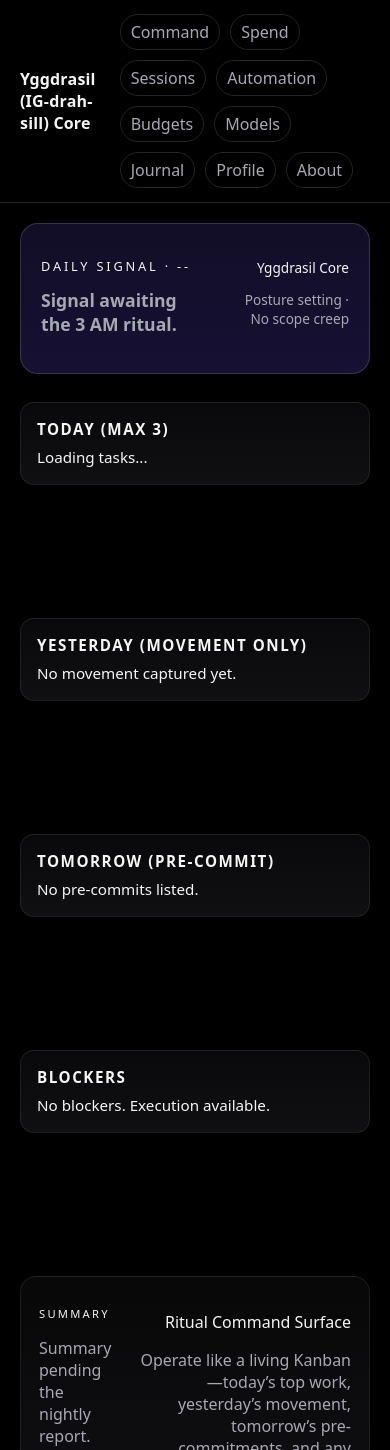
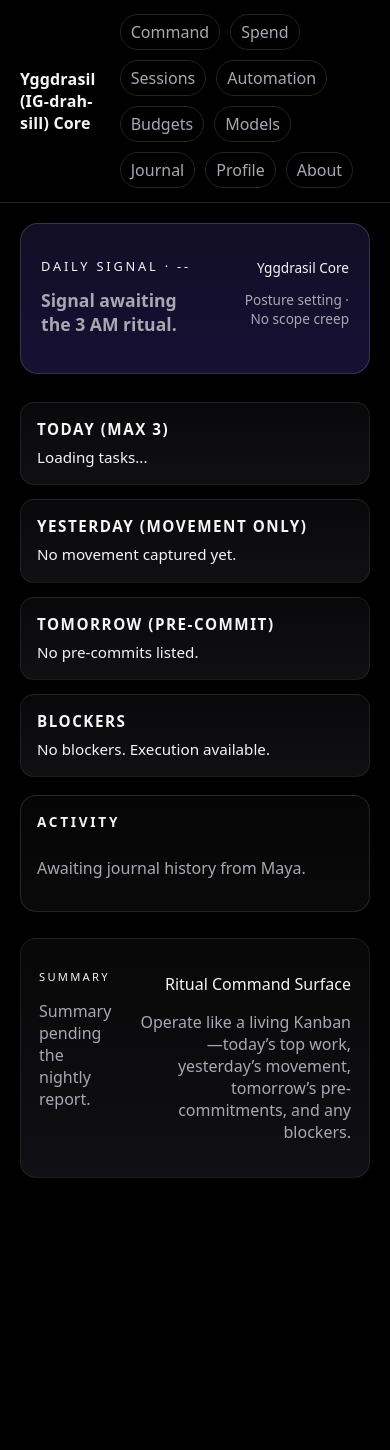
Before and after one commit to nslatter-vcode/OC_Recovery, a Next.js app in the folder dashboard/: page / in a window 390 px wide. Shown: the top 1450 px of the page. After the commit the page ends 1198 px from the top, so only its background shows below. Built offline with nearby package versions, Linux system fonts and the light colour scheme.

Commit message:
Polish command board layout

```diff
--- a/dashboard/src/app/globals.css
+++ b/dashboard/src/app/globals.css
@@ -119,6 +119,80 @@ code {
   padding-bottom: 10px;
 }
 
+.command-board {
+  margin-top: 28px;
+  display: grid;
+  grid-template-columns: repeat(auto-fit, minmax(220px, 1fr));
+  gap: 18px;
+  align-items: start;
+}
+
+.command-columns {
+  display: grid;
+  grid-template-columns: repeat(2, minmax(0, 1fr));
+  gap: 14px;
+}
+
+@media (max-width: 960px) {
+  .command-columns {
+    grid-template-columns: 1fr;
+  }
+}
+
+.activity-column {
+  border: 1px solid rgba(255, 255, 255, 0.12);
+  border-radius: 16px;
+  padding: 16px;
+  background: linear-gradient(180deg, rgba(255, 255, 255, 0.02), rgba(255, 255, 255, 0.04));
+}
+
+.activity-column h3 {
+  margin: 0 0 10px;
+  font-size: 0.85rem;
+  letter-spacing: 0.2em;
+  text-transform: uppercase;
+}
+
+.activity-feed {
+  display: flex;
+  flex-direction: column;
+  gap: 10px;
+}
+
+.activity-card {
+  border: 1px solid rgba(255, 255, 255, 0.05);
+  border-radius: 12px;
+  padding: 10px 12px;
+  background: rgba(255, 255, 255, 0.02);
+}
+
+.activity-date {
+  margin: 0 0 6px;
+  font-size: 0.8rem;
+  letter-spacing: 0.18em;
+  text-transform: uppercase;
+  color: var(--muted);
+}
+
+.activity-card ul {
+  list-style: none;
+  margin: 0;
+  padding: 0;
+  display: flex;
+  flex-direction: column;
+  gap: 4px;
+}
+
+.section-label {
+  text-transform: uppercase;
+  letter-spacing: 0.2em;
+  font-size: 0.7rem;
+}
+
+.plan-note {
+  text-align: right;
+}
+
 .signal-panel {
   border: 1px solid rgba(255, 255, 255, 0.15);
   border-radius: 18px;
--- a/dashboard/src/app/page.tsx
+++ b/dashboard/src/app/page.tsx
@@ -1,7 +1,5 @@
 import fs from "node:fs/promises";
 import path from "node:path";
-
-const HOME_JSON = "yggdrasil-home.json";
 
 type Signal = {
   generatedAt: string;
@@ -23,6 +21,15 @@ type HomePayload = {
   };
 };
 
+type JournalEntry = {
+  generatedAt: string;
+  logDate: string;
+  keyAccomplishments: string[];
+};
+
+const HOME_JSON = "yggdrasil-home.json";
+const JOURNAL_HISTORY = "coach-journal-history.jsonl";
+
 const SectionCard = ({ title, items }: { title: string; items: string[] }) => (
   <div className="directive-card">
     <h3>{title}</h3>
@@ -34,14 +41,32 @@ const SectionCard = ({ title, items }: { title: string; items: string[] }) => (
   </div>
 );
 
-export default async function HomePage() {
-  let data: HomePayload | null = null;
+async function readHomePayload(): Promise<HomePayload | null> {
   try {
     const raw = await fs.readFile(path.join(process.cwd(), "public", HOME_JSON), "utf-8");
-    data = JSON.parse(raw) as HomePayload;
+    return JSON.parse(raw) as HomePayload;
   } catch {
-    // fall through
+    return null;
   }
+}
+
+async function readJournalHistory(): Promise<JournalEntry[]> {
+  try {
+    const raw = await fs.readFile(path.join(process.cwd(), "public", JOURNAL_HISTORY), "utf-8");
+    return raw
+      .split("\n")
+      .filter(Boolean)
+      .map((line) => JSON.parse(line) as JournalEntry)
+      .slice(-6)
+      .reverse();
+  } catch {
+    return [];
+  }
+}
+
+export default async function HomePage() {
+  const data = await readHomePayload();
+  const history = await readJournalHistory();
 
   return (
     <main>
@@ -63,18 +88,32 @@ export default async function HomePage() {
         </div>
       </section>
 
-      <section className="directive-board">
-        <div className="directive-column">
+      <section className="command-board">
+        <div className="command-columns">
           <SectionCard title="TODAY (Max 3)" items={data?.today ?? ["Loading tasks..."]} />
+          <SectionCard
+            title="YESTERDAY (Movement Only)"
+            items={data?.yesterday.movement.length ? data.yesterday.movement : ["No movement captured yet."]}
+          />
+          <SectionCard title="TOMORROW (Pre-Commit)" items={data?.tomorrow ?? ["No pre-commits listed."]} />
+          <SectionCard title="BLOCKERS" items={data?.blockers ?? ["No blockers. Execution available."]} />
         </div>
-        <div className="directive-column">
-          <SectionCard title="YESTERDAY (Movement Only)" items={data?.yesterday.movement.length ? data.yesterday.movement : ["No movement captured yet."]} />
-        </div>
-        <div className="directive-column">
-          <SectionCard title="TOMORROW (Pre-Commit)" items={data?.tomorrow ?? ["No pre-commits listed."]} />
-        </div>
-        <div className="directive-column">
-          <SectionCard title="BLOCKERS" items={data?.blockers ?? ["No blockers. Execution available."]} />
+        <div className="activity-column">
+          <h3>Activity</h3>
+          <div className="activity-feed">
+            {history.length
+              ? history.map((entry) => (
+                  <div className="activity-card" key={entry.generatedAt}>
+                    <p className="activity-date">{entry.logDate || new Date(entry.generatedAt).toDateString()}</p>
+                    <ul>
+                      {entry.keyAccomplishments.slice(0, 3).map((bullet) => (
+                        <li key={bullet}>{bullet}</li>
+                      ))}
+                    </ul>
+                  </div>
+                ))
+              : <p className="subtle">Awaiting journal history from Maya.</p>}
+          </div>
         </div>
       </section>
 
```
